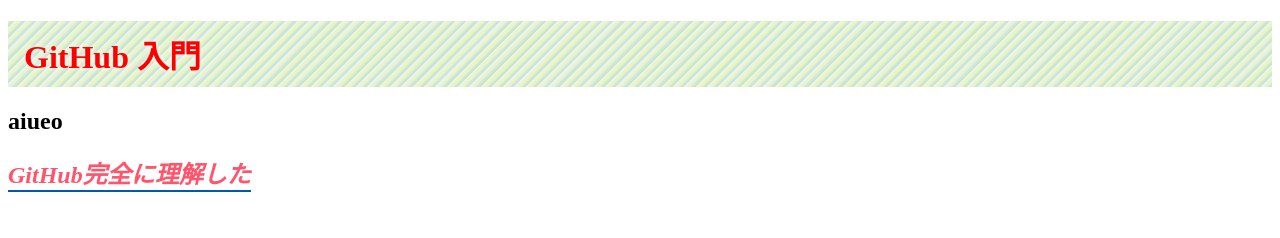
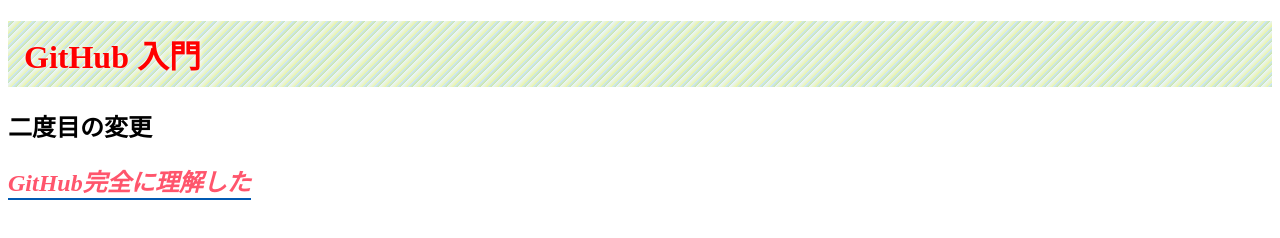
Before and after one commit to tamoooon/github_ws_2, a plain HTML site: page index.html in a window 1280 px wide. Drawn offline with Linux system fonts and the light colour scheme.

Commit message:
二度目の変更

```diff
--- a/index.html
+++ b/index.html
@@ -6,7 +6,7 @@
     <link rel="stylesheet" type="text/css" href="src/styles.css">
   <body>
     <h1>GitHub 入門</h1>
-    <h2>aiueo</h2>
+    <h2>二度目の変更</h2>
 
     <!-- 変更箇所に困ったら下記のコメントアウトを外してください -->
     <!--<div id="target">ここをクリックするとアラート発生</div>-->
```
